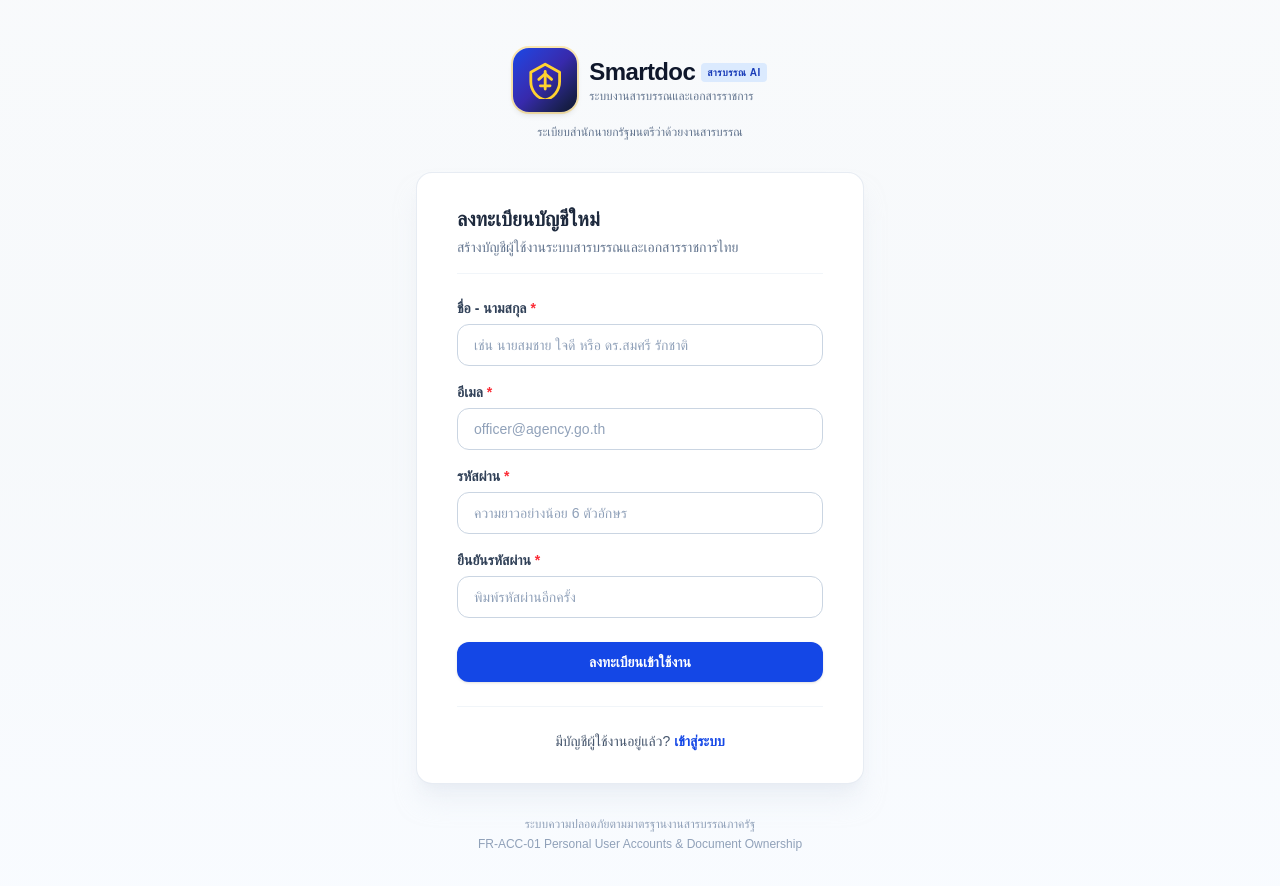
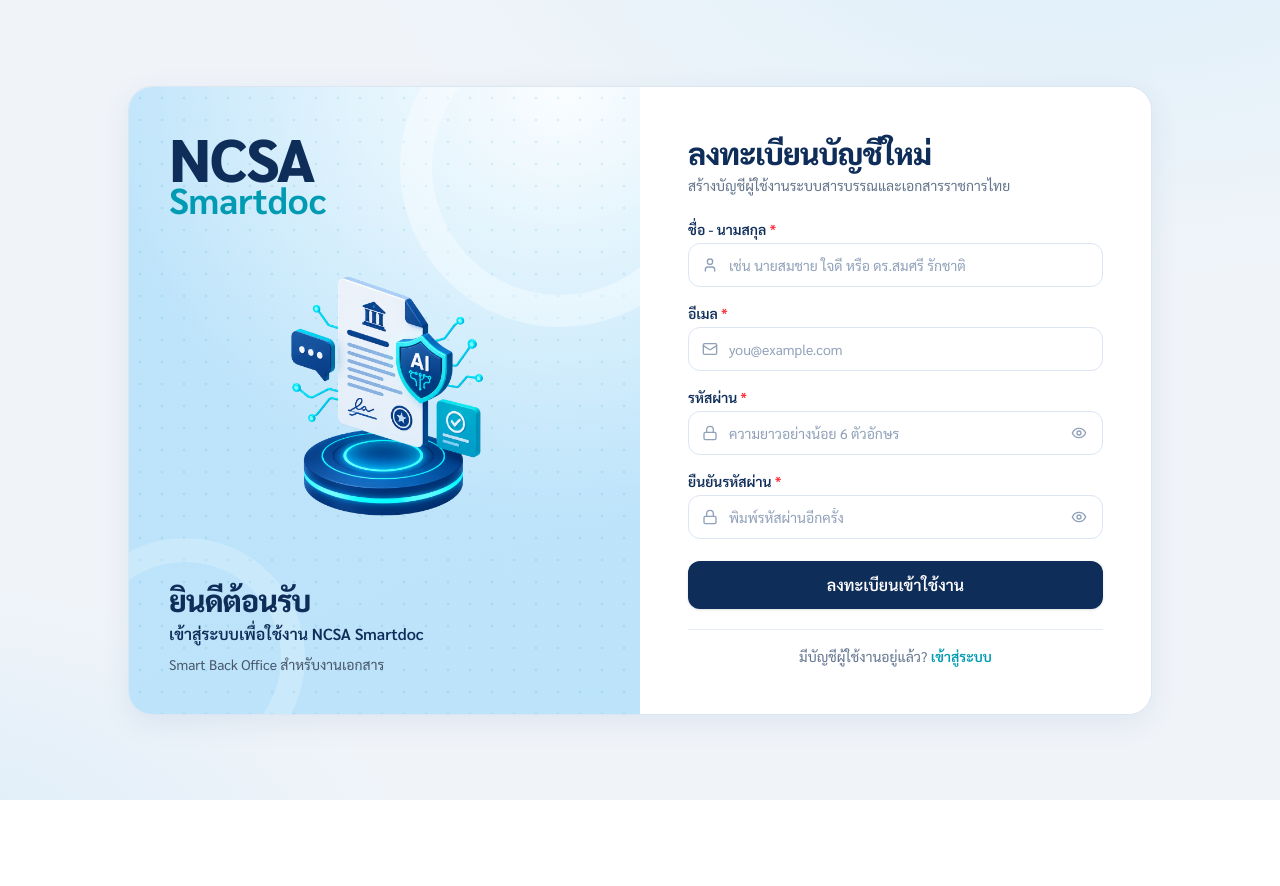
Before and after one commit to 6610685098/Smartdoc, a Next.js app in the folder apps/frontend/: page /register in a window 1280 px wide. Shown: the top 886 px of the page. After the commit the page ends 800 px from the top, so only its background shows below. Built offline with nearby package versions, Linux system fonts and the light colour scheme; no server answers.

Commit message:
feat(frontend): redesign register page with split-screen layout and shared auth components

```diff
--- a/apps/frontend/src/app/register/page.tsx
+++ b/apps/frontend/src/app/register/page.tsx
@@ -4,8 +4,8 @@ import React, { useState, useEffect } from 'react';
 import Link from 'next/link';
 import { useRouter } from 'next/navigation';
 import { useAuth } from '@/hooks/use-auth';
-import { BrandLogo } from '@/components/brand-logo';
 import { AuthApiError } from '@/lib/auth-api';
+import { AuthLayout } from '@/components/auth/auth-layout';
 
 export default function RegisterPage() {
   const router = useRouter();
@@ -15,7 +15,15 @@ export default function RegisterPage() {
   const [email, setEmail] = useState('');
   const [password, setPassword] = useState('');
   const [confirmPassword, setConfirmPassword] = useState('');
+  const [showPassword, setShowPassword] = useState(false);
+  const [showConfirmPassword, setShowConfirmPassword] = useState(false);
   const [errorMessage, setErrorMessage] = useState<string | null>(null);
+  const [fieldErrors, setFieldErrors] = useState<{
+    fullName?: string;
+    email?: string;
+    password?: string;
+    confirmPassword?: string;
+  }>({});
   const [isSubmitting, setIsSubmitting] = useState(false);
 
   // If already logged in, redirect to home
@@ -29,35 +37,36 @@ export default function RegisterPage() {
     e.preventDefault();
     setErrorMessage(null);
 
+    const errors: typeof fieldErrors = {};
+
     // Validation
     if (!fullName.trim()) {
-      setErrorMessage('กรุณาระบุชื่อ-นามสกุล');
-      return;
+      errors.fullName = 'กรุณาระบุชื่อ-นามสกุล';
     }
 
     if (!email.trim()) {
-      setErrorMessage('กรุณาระบุอีเมล');
-      return;
-    }
-
+      errors.email = 'กรุณาระบุอีเมล';
+    } else {
       const emailRegex = /^[^\s@]+@[^\s@]+\.[^\s@]+$/;
       if (!emailRegex.test(email.trim())) {
-      setErrorMessage('รูปแบบอีเมลไม่ถูกต้อง กรุณาตรวจสอบอีกครั้ง');
-      return;
+        errors.email = 'รูปแบบอีเมลไม่ถูกต้อง กรุณาตรวจสอบอีกครั้ง';
+      }
     }
 
     if (!password) {
-      setErrorMessage('กรุณาระบุรหัสผ่าน');
-      return;
+      errors.password = 'กรุณาระบุรหัสผ่าน';
+    } else if (password.length < 6) {
+      errors.password = 'รหัสผ่านต้องมีความยาวอย่างน้อย 6 ตัวอักษร';
     }
 
-    if (password.length < 6) {
-      setErrorMessage('รหัสผ่านต้องมีความยาวอย่างน้อย 6 ตัวอักษร');
-      return;
+    if (!confirmPassword) {
+      errors.confirmPassword = 'กรุณายืนยันรหัสผ่าน';
+    } else if (password !== confirmPassword) {
+      errors.confirmPassword = 'รหัสผ่านและการยืนยันรหัสผ่านไม่ตรงกัน';
     }
 
-    if (password !== confirmPassword) {
-      setErrorMessage('รหัสผ่านและการยืนยันรหัสผ่านไม่ตรงกัน');
+    setFieldErrors(errors);
+    if (Object.keys(errors).length > 0) {
       return;
     }
 
@@ -84,60 +93,76 @@ export default function RegisterPage() {
 
   if (isAuthLoading) {
     return (
-      <div className="flex min-h-screen items-center justify-center bg-slate-50">
+      <div className="flex min-h-screen items-center justify-center bg-[#f0f4f9]">
         <div className="flex flex-col items-center gap-3">
-          <div className="h-8 w-8 animate-spin rounded-full border-3 border-blue-600 border-t-transparent" />
-          <p className="text-sm text-slate-500">กำลังตรวจสอบข้อมูลผู้ใช้งาน...</p>
+          <div className="h-9 w-9 animate-spin rounded-full border-3 border-[#0f2d59] border-t-transparent" />
+          <p className="text-sm font-medium text-slate-500">กำลังตรวจสอบข้อมูลผู้ใช้งาน...</p>
         </div>
       </div>
     );
   }
 
   return (
-    <div className="flex min-h-screen flex-col justify-center bg-gradient-to-b from-slate-50 via-slate-100/60 to-blue-50/40 px-4 py-12 sm:px-6 lg:px-8">
-      <div className="sm:mx-auto sm:w-full sm:max-w-md">
-        <BrandLogo size="lg" />
-      </div>
-
-      <div className="mt-8 sm:mx-auto sm:w-full sm:max-w-md">
-        <div className="rounded-2xl border border-slate-200/80 bg-white px-6 py-8 shadow-xl shadow-slate-200/50 sm:px-10">
-          <div className="mb-6 border-b border-slate-100 pb-4">
-            <h1 className="text-xl font-bold text-slate-800">ลงทะเบียนบัญชีใหม่</h1>
-            <p className="mt-1 text-sm text-slate-500">
+    <AuthLayout>
+      <header className="mb-5 lg:mb-6">
+        <h2 className="text-2xl sm:text-3xl font-extrabold text-[#0f2d59] tracking-tight">
+          ลงทะเบียนบัญชีใหม่
+        </h2>
+        <p className="mt-1 text-sm text-[#64748b]">
           สร้างบัญชีผู้ใช้งานระบบสารบรรณและเอกสารราชการไทย
         </p>
-          </div>
+      </header>
 
+      {/* Error Message Alert */}
       {errorMessage && (
         <div
           role="alert"
-              className="mb-6 flex items-start gap-3 rounded-xl border border-red-200 bg-red-50 p-4 text-sm text-red-800"
+          className="mb-4 flex items-start gap-2.5 rounded-xl border border-red-200 bg-red-50 p-3.5 text-sm text-red-800"
         >
           <svg
-                className="mt-0.5 h-5 w-5 shrink-0 text-red-600"
-                viewBox="0 0 20 20"
-                fill="currentColor"
+            className="mt-0.5 h-4 w-4 shrink-0 text-red-600"
+            viewBox="0 0 24 24"
+            fill="none"
+            stroke="currentColor"
+            strokeWidth="2"
+            strokeLinecap="round"
+            strokeLinejoin="round"
             aria-hidden="true"
           >
-                <path
-                  fillRule="evenodd"
-                  d="M10 18a8 8 0 100-16 8 8 0 000 16zM8.28 7.22a.75.75 0 00-1.06 1.06L8.94 10l-1.72 1.72a.75.75 0 101.06 1.06L10 11.06l1.72 1.72a.75.75 0 101.06-1.06L11.06 10l1.72-1.72a.75.75 0 00-1.06-1.06L10 8.94 8.28 7.22z"
-                  clipRule="evenodd"
-                />
+            <circle cx="12" cy="12" r="10" />
+            <line x1="12" y1="8" x2="12" y2="12" />
+            <line x1="12" y1="16" x2="12.01" y2="16" />
           </svg>
           <div className="flex-1 font-medium">{errorMessage}</div>
         </div>
       )}
 
-          <form onSubmit={handleSubmit} className="space-y-4" noValidate>
+      {/* Register Form */}
+      <form onSubmit={handleSubmit} className="space-y-3.5 lg:space-y-4" noValidate>
+        {/* Full Name Field */}
         <div>
           <label
             htmlFor="fullName"
-                className="block text-sm font-semibold text-slate-700"
+            className="mb-1 block text-sm font-semibold text-[#0f2d59]"
           >
             ชื่อ - นามสกุล <span className="text-red-500">*</span>
           </label>
-              <div className="mt-1.5">
+          <div className="relative">
+            <span className="pointer-events-none absolute left-3.5 top-1/2 -translate-y-1/2 text-slate-400">
+              <svg
+                className="h-4 w-4"
+                viewBox="0 0 24 24"
+                fill="none"
+                stroke="currentColor"
+                strokeWidth="2"
+                strokeLinecap="round"
+                strokeLinejoin="round"
+                aria-hidden="true"
+              >
+                <path d="M19 21v-2a4 4 0 0 0-4-4H9a4 4 0 0 0-4 4v2" />
+                <circle cx="12" cy="7" r="4" />
+              </svg>
+            </span>
             <input
               id="fullName"
               name="fullName"
@@ -145,22 +170,50 @@ export default function RegisterPage() {
               autoComplete="name"
               required
               value={fullName}
-                  onChange={(e) => setFullName(e.target.value)}
+              onChange={(e) => {
+                setFullName(e.target.value);
+                if (fieldErrors.fullName) setFieldErrors((prev) => ({ ...prev, fullName: undefined }));
+              }}
               placeholder="เช่น นายสมชาย ใจดี หรือ ดร.สมศรี รักชาติ"
-                  className="block w-full rounded-xl border border-slate-300 px-4 py-2.5 text-slate-900 placeholder:text-slate-400 focus:border-blue-600 focus:outline-none focus:ring-2 focus:ring-blue-600/20 sm:text-sm"
+              className={`block w-full h-11 rounded-xl border bg-white pl-10 pr-3.5 text-sm text-slate-900 placeholder:text-slate-400 transition-colors focus:outline-none focus:ring-2 ${
+                fieldErrors.fullName
+                  ? 'border-red-500 focus:border-red-500 focus:ring-red-500/20'
+                  : 'border-[#dce5f2] focus:border-[#009bb3] focus:ring-[#009bb3]/20'
+              }`}
               disabled={isSubmitting}
             />
           </div>
+          {fieldErrors.fullName && (
+            <p className="mt-1 text-xs text-red-600 font-medium">
+              {fieldErrors.fullName}
+            </p>
+          )}
         </div>
 
+        {/* Email Field */}
         <div>
           <label
             htmlFor="email"
-                className="block text-sm font-semibold text-slate-700"
+            className="mb-1 block text-sm font-semibold text-[#0f2d59]"
           >
             อีเมล <span className="text-red-500">*</span>
           </label>
-              <div className="mt-1.5">
+          <div className="relative">
+            <span className="pointer-events-none absolute left-3.5 top-1/2 -translate-y-1/2 text-slate-400">
+              <svg
+                className="h-4 w-4"
+                viewBox="0 0 24 24"
+                fill="none"
+                stroke="currentColor"
+                strokeWidth="2"
+                strokeLinecap="round"
+                strokeLinejoin="round"
+                aria-hidden="true"
+              >
+                <rect width="20" height="16" x="2" y="4" rx="2" />
+                <path d="m22 7-8.97 5.7a1.94 1.94 0 0 1-2.06 0L2 7" />
+              </svg>
+            </span>
             <input
               id="email"
               name="email"
@@ -168,65 +221,210 @@ export default function RegisterPage() {
               autoComplete="email"
               required
               value={email}
-                  onChange={(e) => setEmail(e.target.value)}
-                  placeholder="officer@agency.go.th"
-                  className="block w-full rounded-xl border border-slate-300 px-4 py-2.5 text-slate-900 placeholder:text-slate-400 focus:border-blue-600 focus:outline-none focus:ring-2 focus:ring-blue-600/20 sm:text-sm"
+              onChange={(e) => {
+                setEmail(e.target.value);
+                if (fieldErrors.email) setFieldErrors((prev) => ({ ...prev, email: undefined }));
+              }}
+              placeholder="you@example.com"
+              className={`block w-full h-11 rounded-xl border bg-white pl-10 pr-3.5 text-sm text-slate-900 placeholder:text-slate-400 transition-colors focus:outline-none focus:ring-2 ${
+                fieldErrors.email
+                  ? 'border-red-500 focus:border-red-500 focus:ring-red-500/20'
+                  : 'border-[#dce5f2] focus:border-[#009bb3] focus:ring-[#009bb3]/20'
+              }`}
               disabled={isSubmitting}
             />
           </div>
+          {fieldErrors.email && (
+            <p className="mt-1 text-xs text-red-600 font-medium">
+              {fieldErrors.email}
+            </p>
+          )}
         </div>
 
+        {/* Password Field */}
         <div>
           <label
             htmlFor="password"
-                className="block text-sm font-semibold text-slate-700"
+            className="mb-1 block text-sm font-semibold text-[#0f2d59]"
           >
             รหัสผ่าน <span className="text-red-500">*</span>
           </label>
-              <div className="mt-1.5">
+          <div className="relative">
+            <span className="pointer-events-none absolute left-3.5 top-1/2 -translate-y-1/2 text-slate-400">
+              <svg
+                className="h-4 w-4"
+                viewBox="0 0 24 24"
+                fill="none"
+                stroke="currentColor"
+                strokeWidth="2"
+                strokeLinecap="round"
+                strokeLinejoin="round"
+                aria-hidden="true"
+              >
+                <rect width="18" height="11" x="3" y="11" rx="2" ry="2" />
+                <path d="M7 11V7a5 5 0 0 1 10 0v4" />
+              </svg>
+            </span>
             <input
               id="password"
               name="password"
-                  type="password"
+              type={showPassword ? 'text' : 'password'}
               autoComplete="new-password"
               required
               value={password}
-                  onChange={(e) => setPassword(e.target.value)}
+              onChange={(e) => {
+                setPassword(e.target.value);
+                if (fieldErrors.password) setFieldErrors((prev) => ({ ...prev, password: undefined }));
+              }}
               placeholder="ความยาวอย่างน้อย 6 ตัวอักษร"
-                  className="block w-full rounded-xl border border-slate-300 px-4 py-2.5 text-slate-900 placeholder:text-slate-400 focus:border-blue-600 focus:outline-none focus:ring-2 focus:ring-blue-600/20 sm:text-sm"
+              className={`block w-full h-11 rounded-xl border bg-white pl-10 pr-10 text-sm text-slate-900 placeholder:text-slate-400 transition-colors focus:outline-none focus:ring-2 ${
+                fieldErrors.password
+                  ? 'border-red-500 focus:border-red-500 focus:ring-red-500/20'
+                  : 'border-[#dce5f2] focus:border-[#009bb3] focus:ring-[#009bb3]/20'
+              }`}
               disabled={isSubmitting}
             />
+            <button
+              type="button"
+              onClick={() => setShowPassword((prev) => !prev)}
+              className="absolute right-2 top-1/2 -translate-y-1/2 grid h-8 w-8 place-items-center rounded-lg text-slate-400 hover:text-slate-600 transition-colors cursor-pointer"
+              aria-label={showPassword ? 'ซ่อนรหัสผ่าน' : 'แสดงรหัสผ่าน'}
+            >
+              {showPassword ? (
+                <svg
+                  className="h-4 w-4"
+                  viewBox="0 0 24 24"
+                  fill="none"
+                  stroke="currentColor"
+                  strokeWidth="2"
+                  strokeLinecap="round"
+                  strokeLinejoin="round"
+                  aria-hidden="true"
+                >
+                  <path d="M9.88 9.88a3 3 0 1 0 4.24 4.24" />
+                  <path d="M10.73 5.08A10.43 10.43 0 0 1 12 5c7 0 10 7 10 7a13.16 13.16 0 0 1-1.67 2.68" />
+                  <path d="M6.61 6.61A13.526 13.526 0 0 0 2 12s3 7 10 7a9.74 9.74 0 0 0 5.39-1.61" />
+                  <line x1="2" x2="22" y1="2" y2="22" />
+                </svg>
+              ) : (
+                <svg
+                  className="h-4 w-4"
+                  viewBox="0 0 24 24"
+                  fill="none"
+                  stroke="currentColor"
+                  strokeWidth="2"
+                  strokeLinecap="round"
+                  strokeLinejoin="round"
+                  aria-hidden="true"
+                >
+                  <path d="M2 12s3-7 10-7 10 7 10 7-3 7-10 7-10-7-10-7Z" />
+                  <circle cx="12" cy="12" r="3" />
+                </svg>
+              )}
+            </button>
           </div>
+          {fieldErrors.password && (
+            <p className="mt-1 text-xs text-red-600 font-medium">
+              {fieldErrors.password}
+            </p>
+          )}
         </div>
 
+        {/* Confirm Password Field */}
         <div>
           <label
             htmlFor="confirmPassword"
-                className="block text-sm font-semibold text-slate-700"
+            className="mb-1 block text-sm font-semibold text-[#0f2d59]"
           >
             ยืนยันรหัสผ่าน <span className="text-red-500">*</span>
           </label>
-              <div className="mt-1.5">
+          <div className="relative">
+            <span className="pointer-events-none absolute left-3.5 top-1/2 -translate-y-1/2 text-slate-400">
+              <svg
+                className="h-4 w-4"
+                viewBox="0 0 24 24"
+                fill="none"
+                stroke="currentColor"
+                strokeWidth="2"
+                strokeLinecap="round"
+                strokeLinejoin="round"
+                aria-hidden="true"
+              >
+                <rect width="18" height="11" x="3" y="11" rx="2" ry="2" />
+                <path d="M7 11V7a5 5 0 0 1 10 0v4" />
+              </svg>
+            </span>
             <input
               id="confirmPassword"
               name="confirmPassword"
-                  type="password"
+              type={showConfirmPassword ? 'text' : 'password'}
               autoComplete="new-password"
               required
               value={confirmPassword}
-                  onChange={(e) => setConfirmPassword(e.target.value)}
+              onChange={(e) => {
+                setConfirmPassword(e.target.value);
+                if (fieldErrors.confirmPassword) setFieldErrors((prev) => ({ ...prev, confirmPassword: undefined }));
+              }}
               placeholder="พิมพ์รหัสผ่านอีกครั้ง"
-                  className="block w-full rounded-xl border border-slate-300 px-4 py-2.5 text-slate-900 placeholder:text-slate-400 focus:border-blue-600 focus:outline-none focus:ring-2 focus:ring-blue-600/20 sm:text-sm"
+              className={`block w-full h-11 rounded-xl border bg-white pl-10 pr-10 text-sm text-slate-900 placeholder:text-slate-400 transition-colors focus:outline-none focus:ring-2 ${
+                fieldErrors.confirmPassword
+                  ? 'border-red-500 focus:border-red-500 focus:ring-red-500/20'
+                  : 'border-[#dce5f2] focus:border-[#009bb3] focus:ring-[#009bb3]/20'
+              }`}
               disabled={isSubmitting}
             />
+            <button
+              type="button"
+              onClick={() => setShowConfirmPassword((prev) => !prev)}
+              className="absolute right-2 top-1/2 -translate-y-1/2 grid h-8 w-8 place-items-center rounded-lg text-slate-400 hover:text-slate-600 transition-colors cursor-pointer"
+              aria-label={showConfirmPassword ? 'ซ่อนรหัสผ่าน' : 'แสดงรหัสผ่าน'}
+            >
+              {showConfirmPassword ? (
+                <svg
+                  className="h-4 w-4"
+                  viewBox="0 0 24 24"
+                  fill="none"
+                  stroke="currentColor"
+                  strokeWidth="2"
+                  strokeLinecap="round"
+                  strokeLinejoin="round"
+                  aria-hidden="true"
+                >
+                  <path d="M9.88 9.88a3 3 0 1 0 4.24 4.24" />
+                  <path d="M10.73 5.08A10.43 10.43 0 0 1 12 5c7 0 10 7 10 7a13.16 13.16 0 0 1-1.67 2.68" />
+                  <path d="M6.61 6.61A13.526 13.526 0 0 0 2 12s3 7 10 7a9.74 9.74 0 0 0 5.39-1.61" />
+                  <line x1="2" x2="22" y1="2" y2="22" />
+                </svg>
+              ) : (
+                <svg
+                  className="h-4 w-4"
+                  viewBox="0 0 24 24"
+                  fill="none"
+                  stroke="currentColor"
+                  strokeWidth="2"
+                  strokeLinecap="round"
+                  strokeLinejoin="round"
+                  aria-hidden="true"
+                >
+                  <path d="M2 12s3-7 10-7 10 7 10 7-3 7-10 7-10-7-10-7Z" />
+                  <circle cx="12" cy="12" r="3" />
+                </svg>
+              )}
+            </button>
           </div>
+          {fieldErrors.confirmPassword && (
+            <p className="mt-1 text-xs text-red-600 font-medium">
+              {fieldErrors.confirmPassword}
+            </p>
+          )}
         </div>
 
-            <div className="pt-2">
+        {/* Submit Button */}
+        <div className="pt-1.5">
           <button
             type="submit"
             disabled={isSubmitting}
-                className="flex w-full items-center justify-center gap-2 rounded-xl bg-blue-700 px-4 py-2.5 text-sm font-semibold text-white shadow-sm transition hover:bg-blue-800 focus-visible:outline focus-visible:outline-2 focus-visible:outline-offset-2 focus-visible:outline-blue-600 disabled:cursor-not-allowed disabled:opacity-60"
+            className="flex h-11 lg:h-12 w-full items-center justify-center gap-2 rounded-xl bg-[#0f2d59] px-4 text-sm sm:text-base font-semibold text-white shadow-sm transition hover:bg-[#0c2447] focus-visible:outline focus-visible:outline-2 focus-visible:outline-offset-2 focus-visible:outline-[#0f2d59] disabled:cursor-not-allowed disabled:opacity-60 cursor-pointer"
           >
             {isSubmitting ? (
               <>
@@ -235,6 +433,7 @@ export default function RegisterPage() {
                   xmlns="http://www.w3.org/2000/svg"
                   fill="none"
                   viewBox="0 0 24 24"
+                  aria-hidden="true"
                 >
                   <circle
                     className="opacity-25"
@@ -259,24 +458,18 @@ export default function RegisterPage() {
         </div>
       </form>
 
-          <div className="mt-6 border-t border-slate-100 pt-6 text-center">
-            <p className="text-sm text-slate-600">
+      {/* Divider and Login Link */}
+      <div className="mt-5 border-t border-[#dce5f2]/80 pt-4 text-center">
+        <p className="text-xs sm:text-sm text-slate-500">
           มีบัญชีผู้ใช้งานอยู่แล้ว?{' '}
           <Link
             href="/login"
-                className="font-semibold text-blue-700 hover:text-blue-800 hover:underline"
+            className="font-semibold text-[#009bb3] hover:text-[#008296] hover:underline"
           >
             เข้าสู่ระบบ
           </Link>
         </p>
       </div>
-        </div>
-
-        <div className="mt-8 text-center text-xs text-slate-400">
-          <p>ระบบความปลอดภัยตามมาตรฐานงานสารบรรณภาครัฐ</p>
-          <p className="mt-1">FR-ACC-01 Personal User Accounts & Document Ownership</p>
-        </div>
-      </div>
-    </div>
+    </AuthLayout>
   );
 }
```
Lines whose indentation alone changed are shown as unchanged.
